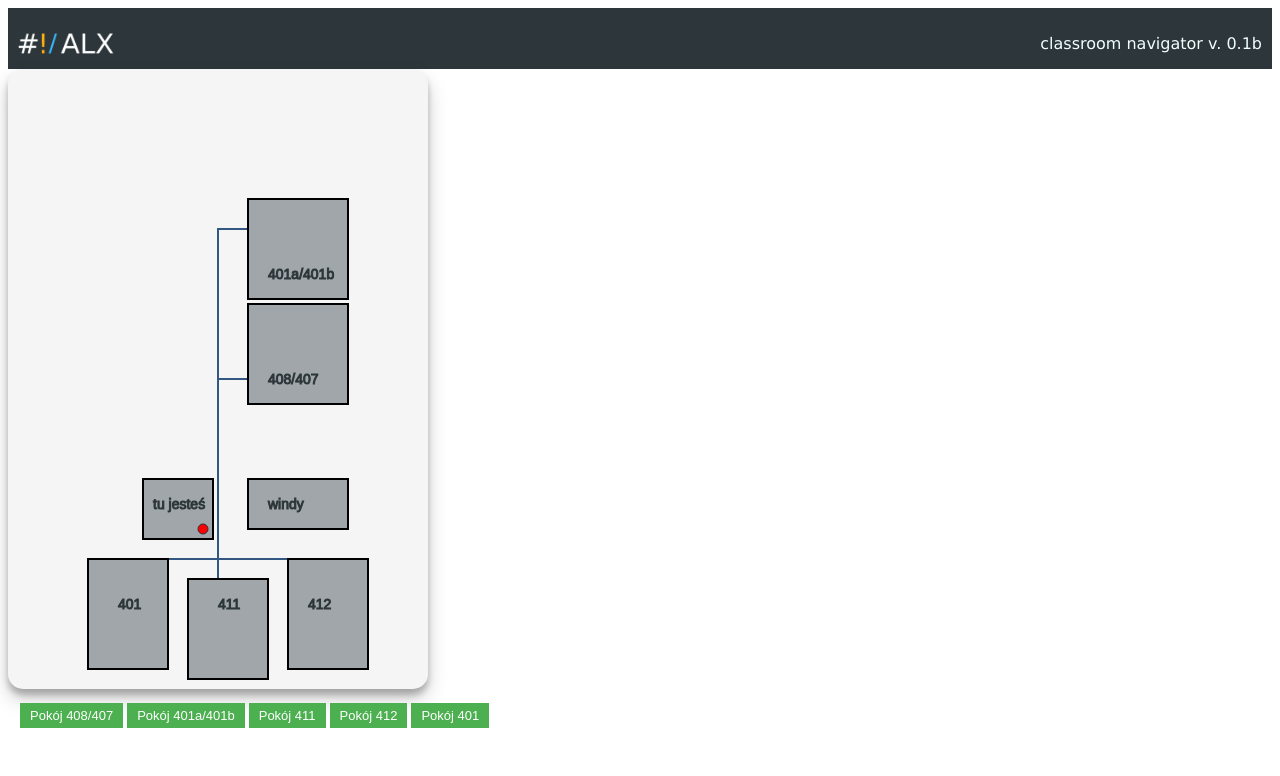
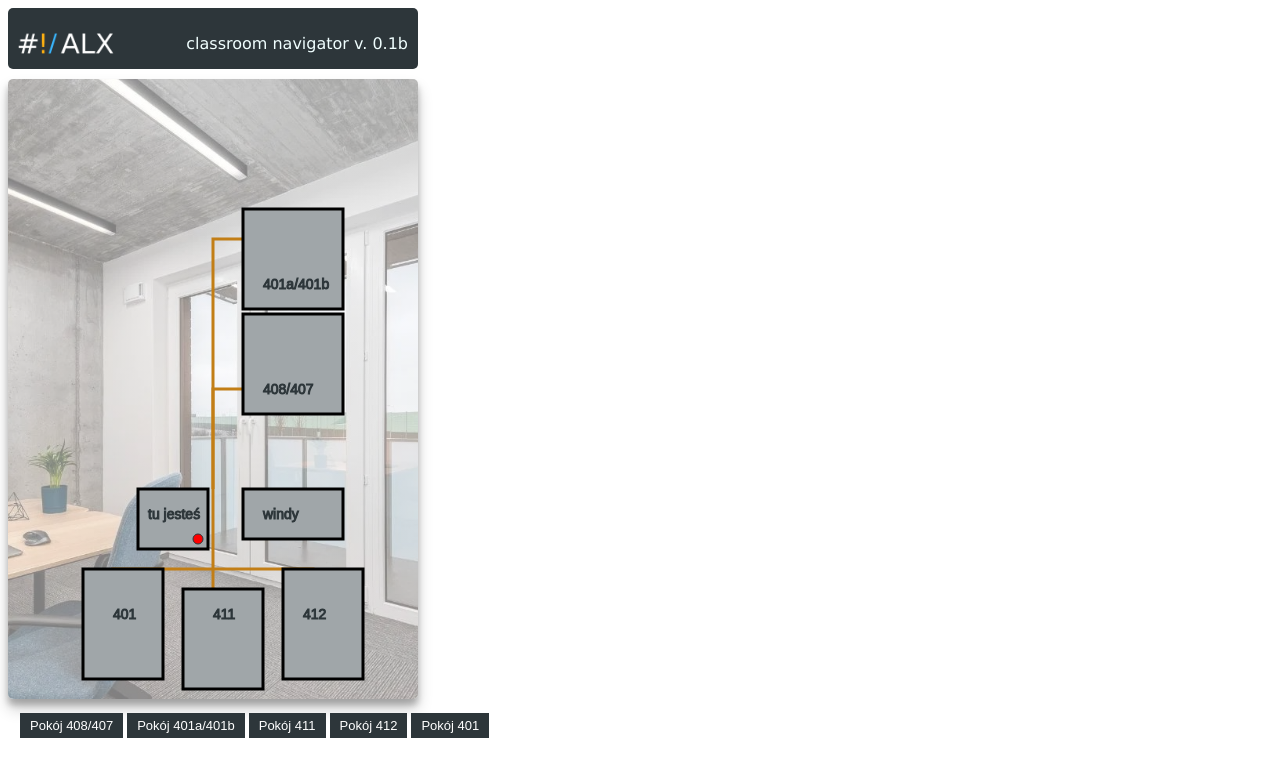
Before and after one commit to dev-com2020/office-map-app, an Angular app: page / in a window 1280 px wide. Shown: the top 776 px of the page. Built offline with nearby package versions, Linux system fonts and the light colour scheme.

Commit message:
dodanie tła, stylizacja komponentu

```diff
--- a/src/app/office-map/office-map.component.css
+++ b/src/app/office-map/office-map.component.css
@@ -1,14 +1,33 @@
+header {
+  background-color: #2d363a;
+  padding-top: 10px;
+  padding-left: 10px;
+  align-items: center;
+  margin-bottom: 10px;
+  border-radius: 5px;
+  width: 400px;
+  display: flex;
+  justify-content: center;
+
+}
 
 #map-container {
-  background-color: #f5f5f5;
-  border-radius: 15px;
-  box-shadow: 0 10px 20px rgba(0,0,0,0.19), 0 6px 6px rgba(0,0,0,0.23);
-  width: 420px;
+  background: linear-gradient(rgba(255, 255, 255, 0.5), rgba(255, 255, 255, 0.5)), url('/assets/image.jpg');
+  background-size: cover;
+  background-position: center;
+  width: 100%;
+  height: 100%;
+  border-radius: 5px;
+  box-shadow: 0 10px 15px rgba(0,0,0,0.19), 0 6px 6px rgba(0,0,0,0.23);
+  width: 410px;
   height: 620px;
   display: flex;
   justify-content: center;
   align-items: center;
 }
+
+
+
 
 #map-container svg {
   stroke: #2d363a;
@@ -25,17 +44,18 @@
 }
 
 #map-container path {
-  stroke: #315782;
+  stroke: #c27e16;
 }
 
   nav {
     display: flex;
     justify-content:left;
     padding: 10px;
+
   }
 
   nav button {
-    background-color: #4CAF50;
+    background-color: #2d363a;
     border: none;
     color: white;
     padding: 5px 10px;
@@ -52,13 +72,7 @@
     background-color: #458fa0;
   }
 
-  header {
-    background-color: #2d363a;
-    padding-top: 10px;
-    padding-left: 10px;
-    display: flex;
-    align-items: center;
-  }
+
 
   p {
     color: azure;
--- a/src/app/office-map/office-map.component.html
+++ b/src/app/office-map/office-map.component.html
@@ -4,31 +4,31 @@
   <div id="map-container">
     <svg width="400" height="800">
 
-      <path id="401ab" d="M200,500 L200,250 L230,250" stroke="black" stroke-width="2" fill="none"/>
-      <rect x="230" y="220" fill="transparent" stroke-width="2" width="100" height="100" stroke="black"/>
+      <path id="401ab" d="M200,500 L200,250 L230,250" stroke="black" stroke-width="3" fill="none"/>
+      <rect x="230" y="220" fill="transparent" stroke-width="3" width="100" height="100" stroke="black"/>
       <text x="250" y="300">401a/401b</text>
 
-      <rect x="125" y="500" fill="transparent" stroke-width="2" width="70" height="60" stroke="black"/>
+      <rect x="125" y="500" fill="transparent" stroke-width="3" width="70" height="60" stroke="black"/>
       <circle class="flash" cx="185" cy="550" r="5" fill="red"/>
       <text x="135" y="530">tu jesteś</text>
 
-      <rect x="230" y="500" fill="transparent" stroke-width="2" width="100" height="50" stroke="black"/>
+      <rect x="230" y="500" fill="transparent" stroke-width="3" width="100" height="50" stroke="black"/>
       <text x="250" y="530">windy</text>
 
-      <path id="408" d="M200,500 L200,400 L230,400" stroke="black" stroke-width="2" fill="none"/>
-      <rect x="230" y="325" fill="transparent" stroke-width="2" width="100" height="100" stroke="black"/>
+      <path id="408" d="M200,500 L200,400 L230,400" stroke="black" stroke-width="3" fill="none"/>
+      <rect x="230" y="325" fill="transparent" stroke-width="3" width="100" height="100" stroke="black"/>
       <text x="250" y="405">408/407</text>
 
-      <path id="411" d="M200,500 L200,500 L200,600" stroke="black" stroke-width="2" fill="none"/>
-      <rect x="170" y="600" fill="transparent" stroke-width="2" width="80" height="100" stroke="black"/>
+      <path id="411" d="M200,500 L200,500 L200,600" stroke="black" stroke-width="3" fill="none"/>
+      <rect x="170" y="600" fill="transparent" stroke-width="3" width="80" height="100" stroke="black"/>
       <text x="200" y="630">411</text>
 
-      <path id="412" d="M200,580 L300,580 L300,600" stroke="black" stroke-width="2" fill="none"/>
-      <rect x="270" y="580" fill="transparent" stroke-width="2" width="80" height="110" stroke="black"/>
+      <path id="412" d="M200,580 L300,580 L300,600" stroke="black" stroke-width="3" fill="none"/>
+      <rect x="270" y="580" fill="transparent" stroke-width="3" width="80" height="110" stroke="black"/>
       <text x="290" y="630">412</text>
 
-      <path id="401" d="M200,580 L100,580 L100,600" stroke="black" stroke-width="2" fill="none"/>
-      <rect x="70" y="580" fill="transparent" stroke-width="2" width="80" height="110" stroke="black"/>
+      <path id="401" d="M200,580 L100,580 L100,600" stroke="black" stroke-width="3" fill="none"/>
+      <rect x="70" y="580" fill="transparent" stroke-width="3" width="80" height="110" stroke="black"/>
       <text x="100" y="630">401</text>
 
   </svg>
```
Also changed, not shown: src/assets/image.jpg (added), src/assets/image.webp (added).
